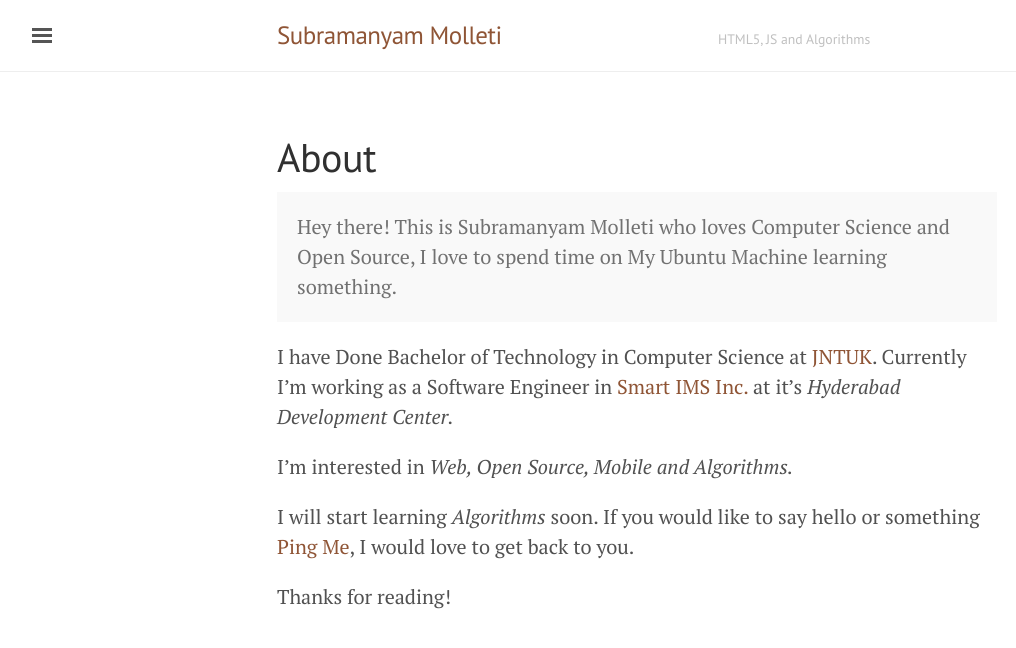
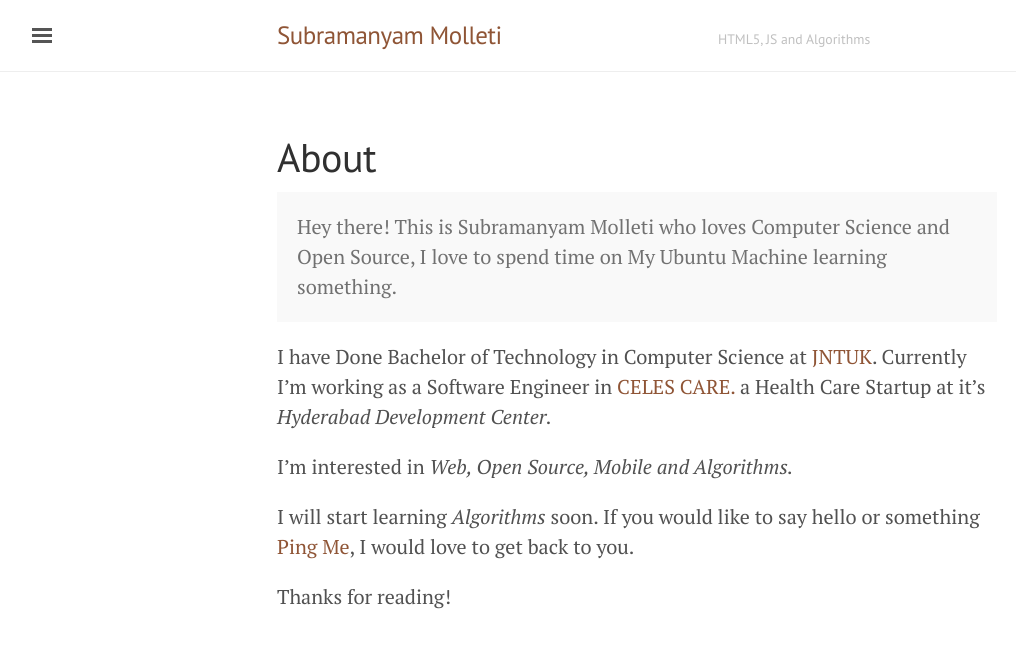
Before and after one commit to subramanyammolleti/subramanyammolleti.github.io, a Jekyll site: the page built from about.md, in a window 1280 px wide. Shown: the top 648 px of the page, without its empty margins (3-1019 px from the left). Built offline with Jekyll 4.4.1, drawn with Linux system fonts in a browser that asks for light colours.

Commit message:
update company

```diff
--- a/about.md
+++ b/about.md
@@ -10,7 +10,7 @@ title: About
   Open Source, I love to spend time on My Ubuntu Machine learning something.
 </p>
 
-I have Done Bachelor of Technology in Computer Science at [JNTUK](http://www.jntuk.edu.in/). Currently I'm working as a Software Engineer in [Smart IMS Inc.](http://www.smartims.com/) at it's *Hyderabad Development Center.*
+I have Done Bachelor of Technology in Computer Science at [JNTUK](http://www.jntuk.edu.in/). Currently I'm working as a Software Engineer in [CELES CARE.](https://celes.care/) a Health Care Startup at it's *Hyderabad Development Center.*
 
 I'm interested in *Web, Open Source, Mobile and Algorithms.*
 
```
